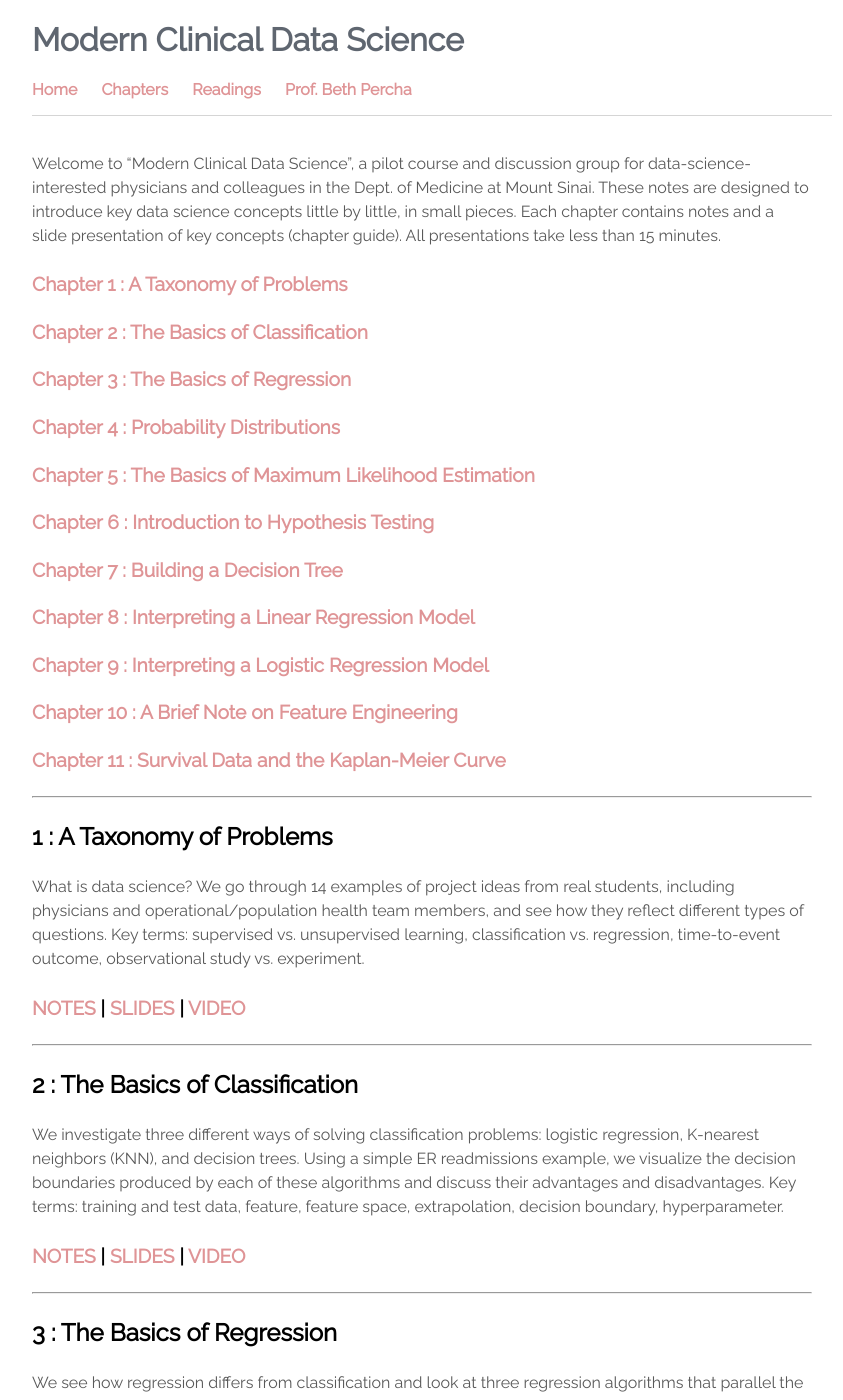
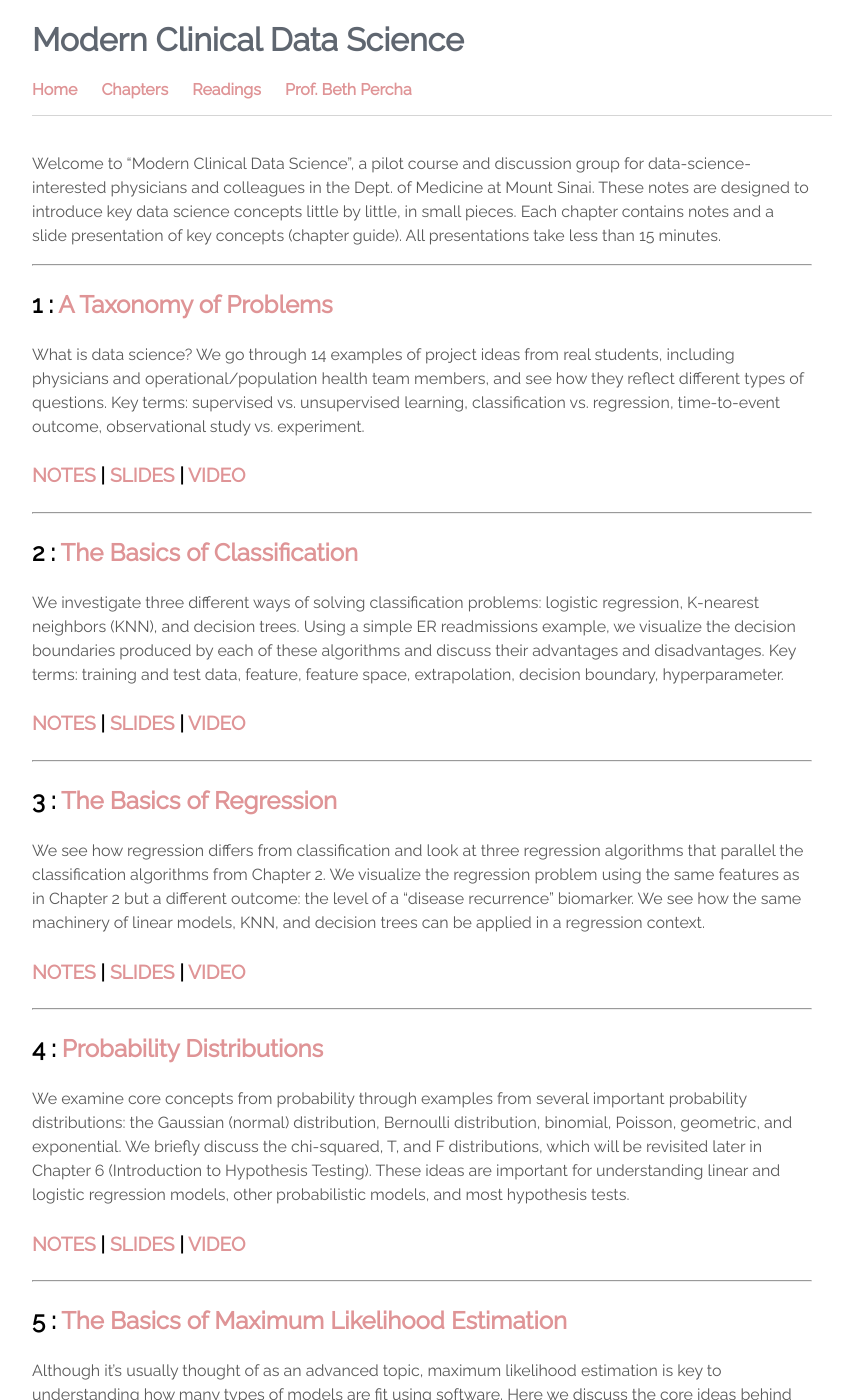
Before and after one commit to c1ndygao/cindygao.com, a Jekyll site: the page built from chapters.md, in a window 1280 px wide and 1400 px high. Shown: the whole window, without its empty margins (208-1051 px from the left). Built offline with Jekyll 4.4.1, drawn with Linux system fonts in a browser that asks for light colours; some of the changed text lies outside the part shown.

Commit message:
Update chapters.md

```diff
--- a/chapters.md
+++ b/chapters.md
@@ -5,29 +5,18 @@
 
 Welcome to "Modern Clinical Data Science", a pilot course and discussion group for data-science-interested physicians and colleagues in the Dept. of Medicine at Mount Sinai. These notes are designed to introduce key data science concepts little by little, in small pieces. Each chapter contains notes and a slide presentation of key concepts (chapter guide). All presentations take less than 15 minutes.
 
-#### [Chapter 1 : A Taxonomy of Problems](chapters/ch01.md)
-#### [Chapter 2 : The Basics of Classification](chapters/ch02.md)
-#### [Chapter 3 : The Basics of Regression](chapters/ch03.md)
-#### [Chapter 4 : Probability Distributions](chapters/ch04.md)
-#### [Chapter 5 : The Basics of Maximum Likelihood Estimation](chapters/ch05.md)
-#### [Chapter 6 : Introduction to Hypothesis Testing](chapters/ch06.md)
-#### [Chapter 7 : Building a Decision Tree](chapters/ch07.md)
-#### [Chapter 8 : Interpreting a Linear Regression Model](chapters/ch08.md)
-#### [Chapter 9 : Interpreting a Logistic Regression Model](chapters/ch09.md)
-#### [Chapter 10 : A Brief Note on Feature Engineering](chapters/ch10.md)
-#### [Chapter 11 : Survival Data and the Kaplan-Meier Curve](chapters/ch11.md)
 
 
 --------------------
 
-### 1 : A Taxonomy of Problems
+### 1 : [A Taxonomy of Problems](chapters/ch01.md)
 
 What is data science? We go through 14 examples of project ideas from real students, including physicians and operational/population health team members, and see how they reflect different types of questions. Key terms: supervised vs. unsupervised learning, classification vs. regression, time-to-event outcome, observational study vs. experiment.
 
 #### [NOTES](https://github.com/blpercha/mcds-notes/blob/main/pdf/ch1.pdf) | [SLIDES](https://github.com/blpercha/mcds-notes/blob/main/pdf/ch1-guide.pdf) | [VIDEO](https://vimeo.com/502178788/a23f7fb5a4)
 
 ----------
-### 2 : The Basics of Classification
+### 2 : [The Basics of Classification](chapters/ch02.md)
 
 We investigate three different ways of solving classification problems: logistic regression, K-nearest neighbors (KNN), and decision trees. Using a simple ER readmissions example, we visualize the decision boundaries produced by each of these algorithms and discuss their advantages and disadvantages. Key terms: training and test data, feature, feature space, extrapolation, decision boundary, hyperparameter.
 
@@ -35,7 +24,7 @@
 
 ----------------
 
-### 3 : The Basics of Regression
+### 3 : [The Basics of Regression](chapters/ch03.md)
 
 We see how regression differs from classification and look at three regression algorithms that parallel the classification algorithms from Chapter 2. We visualize the regression problem using the same features as in Chapter 2 but a different outcome: the level of a "disease recurrence" biomarker. We see how the same machinery of linear models, KNN, and decision trees can be applied in a regression context.
 
@@ -43,7 +32,7 @@
 
 ----------------
 
-### 4 : Probability Distributions
+### 4 : [Probability Distributions](chapters/ch04.md)
 
 We examine core concepts from probability through examples from several important probability distributions: the Gaussian (normal) distribution, Bernoulli distribution, binomial, Poisson, geometric, and exponential. We briefly discuss the chi-squared, T, and F distributions, which will be revisited later in Chapter 6 (Introduction to Hypothesis Testing). These ideas are important for understanding linear and logistic regression models, other probabilistic models, and most hypothesis tests.
 
@@ -51,7 +40,7 @@
 
 ----------------
 
-### 5 : The Basics of Maximum Likelihood Estimation
+### 5 : [The Basics of Maximum Likelihood Estimation](chapters/ch05.md)
 
 Although it's usually thought of as an advanced topic, maximum likelihood estimation is key to understanding how many types of models are fit using software. Here we discuss the core ideas behind maximum likelihood estimation through simple examples, using the same distributions we saw in Chapter 4. Key terms: likelihood, log-likelihood, optimization.
 
@@ -59,7 +48,7 @@
 
 ----------------
 
-### 6 : Introduction to Hypothesis Testing
+### 6 : [Introduction to Hypothesis Testing](chapters/ch06.md)
 
 We examine the most common type of hypothesis testing, null hypothesis testing, through three examples: the Z test, Pearson's chi-squared test, and [several forms of] the T-test. By seeing how different questions can be answered using the same formalism, we think through the meaning of terms like null hypothesis, null distribution, test statistic, and significance level. We address p-values only briefly and do not touch on confidence intervals; those will be covered in later chapters.
 
@@ -67,7 +56,7 @@
 
 ----------
 
-### 7 : Building a Decision Tree
+### 7 : [Building a Decision Tree](chapters/ch07.md)
 
 This chapter focuses on the conceptual and algorithmic details behind decision trees. We look at how tree building algorithms choose features based on measures of impurity/uncertainty, such as entropy or the Gini coefficient. We examine a decision tree built on the Wisconsin Breast Cancer Dataset and build a tree of our own from scratch using the ID3 algorithm on a small (10-sample) dataset. Following on our discussion in Chapters 2 and 3, we look at how the same basic algorithm can be used for both classification and regression. (25:32; 11 pages)
 
@@ -75,7 +64,7 @@
 
 ----------------
 
-### 8 : Interpreting a Linear Regression Model
+### 8 : [Interpreting a Linear Regression Model](chapters/ch08.md)
 
 Linear regression models are one of the workhorses of clinical data science. This chapter gets into the details behind the model output. Where do the model coefficients, standard errors, and hypothesis tests come from? What is a residual and why do we care about it? What are the rest of the diagnostics reported by R in the model summary? We examine the actual numbers behind our model from Chapter 3, as well as a larger model that predicts mortality from pollution levels in small cities. (26:44; 11 pages)
 
@@ -83,7 +72,7 @@
 
 ----------------
 
-### 9 : Interpreting a Logistic Regression Model
+### 9 : [Interpreting a Logistic Regression Model](chapters/ch09.md)
 
 This chapter is similar to Chapter 8 but focuses on logistic regression models, which are used in supervised learning contexts where the outcome is binary yes/no. Although we first encountered logistic regression as an example of a classification algorithm in Chapter 2, the math behind it is close to that of linear regression, and software output for the two models is similar. We talk about how to interpret the model coefficients and diagnostics, but save a full treatment of maximum likelihood, deviance residuals, etc. for a later chapter. (22:13; 8 pages)
 
@@ -91,7 +80,7 @@
 
 ----------------
 
-### 10 : A Brief Note on Feature Engineering
+### 10 : [A Brief Note on Feature Engineering](chapters/ch10.md)
 
 This short chapter takes a closer look at features and the role of the data scientist in choosing appropriate features for a problem. We talk about how to code different classes of features (numbers, binary yes/no, categories) and briefly touch on how transformations can be used to adjust features. We look back at the features used in Chapters 2, 3, 7, 8, and 9 and how they were coded. (; 5 pages)
 
@@ -99,7 +88,7 @@
 
 ----------------
 
-### 11 : Survival Data and the Kaplan-Meier Curve
+### 11 : [Survival Data and the Kaplan-Meier Curve](chapters/ch11.md)
 
 This chapter is our entrypoint into time-to-event data and survival models. We talk about the concept of censoring and its effect on models. We learn about the nonparametric Kaplan-Meier estimator and spend the bulk of the chapter constructing Kaplan-Meier curves by hand for an ovarian cancer dataset. Key terms: survival, hazard, censoring, Kaplan-Meier estimator. (; 8 pages)
 
```
